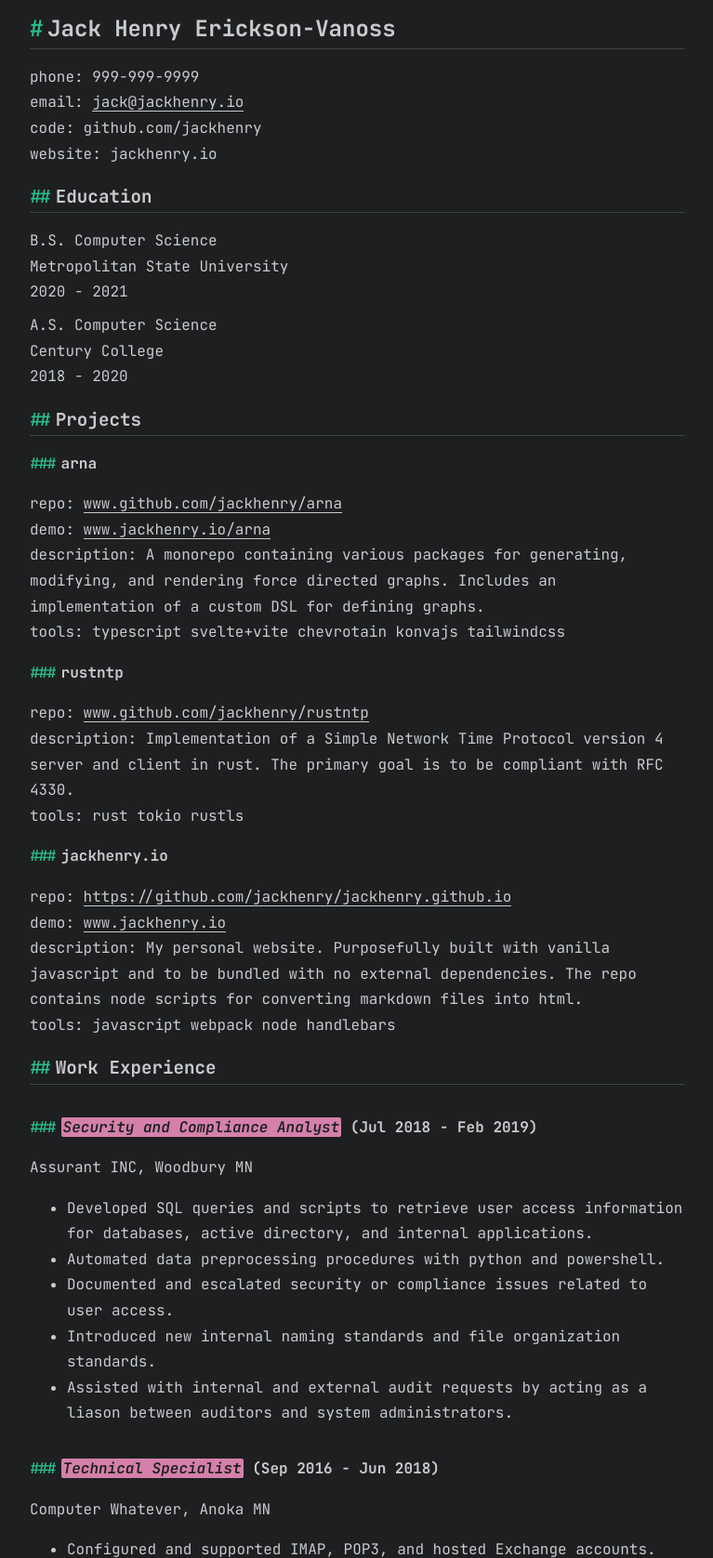
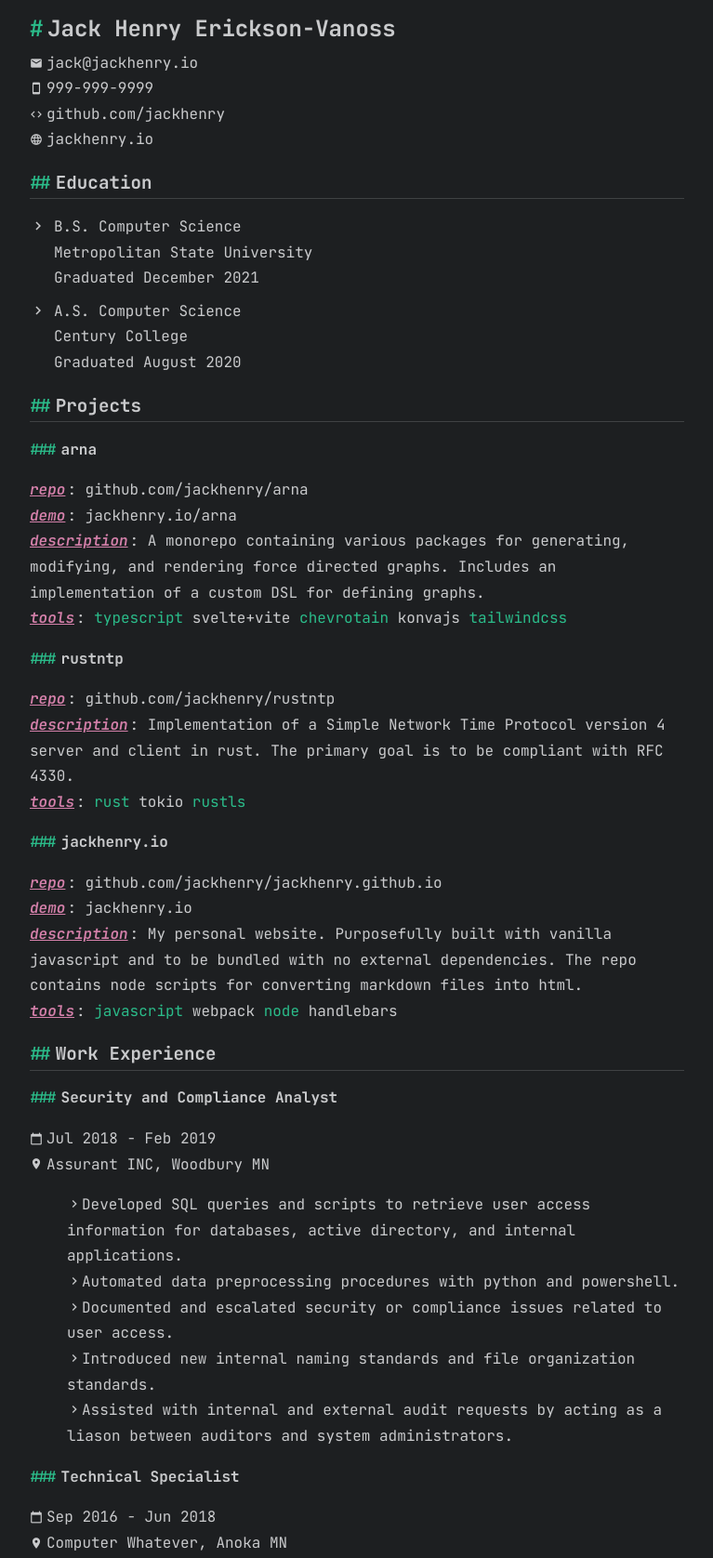
Before and after one commit to jackhenry/jackhenry.github.io, a website built with webpack: page public/posts/cv.html in a window 1280 px wide. Shown: the part 140-1816 px from the top of the page at 93% size, without its empty margins (256-1023 px from the left). Built offline with nearby package versions, Linux system fonts and the light colour scheme; files whose address does not match are found by name.

Commit message:
Updated CV.

```diff
--- /dev/null
+++ b/public/assets/css/resume.css
@@ -0,0 +1,55 @@
+@import url('shared.css');
+@import url('https://fonts.googleapis.com/css2?family=Source+Serif+Pro&display=swap');
+
+html {
+  border-top: 0px;
+}
+
+html, body {
+  background-color: rgb(255,255,255);
+  color: var(--main-bg-color);
+}
+
+body {
+  max-width: 52rem;
+  font-family: 'Source Serif Pro', 'serif';
+  font-weight: 500;
+}
+
+h1 {
+  border-bottom: 0px;
+}
+h2 {
+  border-bottom: 1px solid rgba(var(--main-bg-values), 0.2);
+}
+h3 {
+  border-bottom: 0px;
+}
+
+em {
+  padding-left: 0px;
+  text-decoration: underline;
+  color: var(--main-bg-color) !important;
+}
+
+footer {
+  display: none;
+}
+
+#content {
+  padding-top: 0px;
+}
+
+#jack-henry-erickson-vanoss {
+  margin-top: 0px;
+}
+
+#security-and-compliance-analyst {
+  margin-bottom: 0px;
+}
+#technical-specialist {
+  margin-bottom: 0px;
+}
+#sales-and-support-associate {
+  margin-bottom: 0px;
+}
--- a/public/assets/css/shared.css
+++ b/public/assets/css/shared.css
@@ -1,6 +1,7 @@
 :root {
   --main-fg-values: 201, 202, 204;
-  --main-bg-color: rgb(29, 31, 33);
+  --main-bg-values: 29, 31, 33;
+  --main-bg-color: rgb(var(--main-bg-values));
   --main-fg-color: rgb(var(--main-fg-values));
   --secondary-fg-color: rgb(43, 188, 138);
   --code-bg-color: rgb(41, 42, 45);
@@ -53,16 +54,6 @@ em {
   border-radius: 2px;
 }
 
-em:nth-child(even) {
-  color: var(--main-bg-color);
-  background-color: var(--secondary-fg-color);
-}
-
-em:nth-child(odd) {
-  color: var(--main-bg-color);
-  background-color: var(--link-hover-color);
-}
-
 #content {
   height: 100%;
   display: flex;
--- a/public/posts/cv.html
+++ b/public/posts/cv.html
@@ -27,34 +27,55 @@
         </div>
         <div id="markdown-container">
             <h1 id="jack-henry-erickson-vanoss">Jack Henry Erickson-Vanoss</h1>
-<p>phone: 999-999-9999<br/>
-email: <a href="mailto:&#106;&#97;&#99;&#x6b;&#x40;&#x6a;&#x61;&#x63;&#x6b;&#x68;&#101;&#110;&#114;&#121;&#x2e;&#x69;&#x6f;">&#106;&#97;&#99;&#x6b;&#x40;&#x6a;&#x61;&#x63;&#x6b;&#x68;&#101;&#110;&#114;&#121;&#x2e;&#x69;&#x6f;</a><br/>
-code: github.com/jackhenry<br />
-website: jackhenry.io</p>
+<div class="flex-align-center">
+  <span class="material-icons mr-4">email</span>
+  <span>jack@jackhenry.io</span>
+</div>
+<div class="flex-align-center">
+  <span class="material-icons mr-4">smartphone</span>
+  <span>999-999-9999</span>
+</div>
+<div class="flex-align-center">
+  <span class="material-icons mr-4">code</span>
+  <span>github.com/jackhenry</span>
+</div>
+<div class="flex-align-center">
+  <span class="material-icons mr-4">language</span>
+  <span>jackhenry.io</span>
+</div>
+
 <h2 id="education">Education</h2>
-<p>B.S. Computer Science<br/>Metropolitan State University<br/>2020 - 2021</p>
-<p id="as">A.S. Computer Science<br/>Century College<br/>2018 - 2020</p>
+<div class="education-flex">
+<span id="school-icon" class="material-icons">navigate_next</span>
+B.S. Computer Science<br/>Metropolitan State University<br/>Graduated December 2021
+</div>
+
+<div id="as" class="education-flex">
+<span id="school-icon" class="material-icons">navigate_next</span>
+A.S. Computer Science<br/>Century College<br/>Graduated August 2020</p>
+</div>
 
 <h2 id="projects">Projects</h2>
 <h3 id="arna">arna</h3>
-<p>repo: <a href="http://www.github.com/jackhenry/arna">www.github.com/jackhenry/arna</a><br/>
-demo: <a href="http://www.jackhenry.io/arna">www.jackhenry.io/arna</a><br/></p>
-<p>description: A monorepo containing various packages for generating, modifying, and rendering force directed graphs.
+<p><em>repo</em>: github.com/jackhenry/arna</p>
+<p><em>demo</em>: jackhenry.io/arna</p>
+<p><em>description</em>: A monorepo containing various packages for generating, modifying, and rendering force directed graphs.
 Includes an implementation of a custom DSL for defining graphs.</p>
-<p>tools: typescript svelte+vite chevrotain konvajs tailwindcss</p>
+<p><em>tools</em>: <span class="tools-list"><span>typescript</span> <span>svelte+vite</span> <span>chevrotain</span> <span>konvajs</span> <span>tailwindcss</span></span></p>
 <h3 id="rustntp">rustntp</h3>
-<p>repo: <a href="http://www.github.com/jackhenry/rustntp">www.github.com/jackhenry/rustntp</a></p>
-<p>description: Implementation of a Simple Network Time Protocol version 4 server and client in rust. The primary goal is to be
+<p><em>repo</em>: github.com/jackhenry/rustntp</p>
+<p><em>description</em>: Implementation of a Simple Network Time Protocol version 4 server and client in rust. The primary goal is to be
 compliant with RFC 4330.</p>
-<p>tools: rust tokio rustls</p>
+<p><em>tools</em>: <span class="tools-list"><span>rust</span> <span>tokio</span> <span>rustls</span></span></p>
 <h3 id="jackhenryio">jackhenry.io</h3>
-<p>repo: <a href="https://github.com/jackhenry/jackhenry.github.io">https://github.com/jackhenry/jackhenry.github.io</a><br>
-demo: <a href="http://www.jackhenry.io">www.jackhenry.io</a></p>
-<p>description: My personal website. Purposefully built with vanilla javascript and to be bundled with no external dependencies. The repo contains node scripts for converting markdown files into html.</p>
-<p>tools: javascript webpack node handlebars</p>
+<p><em>repo</em>: github.com/jackhenry/jackhenry.github.io</p>
+<p><em>demo</em>: jackhenry.io</p>
+<p><em>description</em>: My personal website. Purposefully built with vanilla javascript and to be bundled with no external dependencies. The repo contains node scripts for converting markdown files into html.</p>
+<p><em>tools</em>: <span class="tools-list"><span>javascript</span> <span>webpack</span> <span>node</span> <span>handlebars</span></span></p>
 <h2 id="work-experience">Work Experience</h2>
-<h3 id="security-and-compliance-analyst-jul-2018---feb-2019"><em>Security and Compliance Analyst</em> (Jul 2018 - Feb 2019)</h3>
-<p>Assurant INC, Woodbury MN </p>
+<h3 id="security-and-compliance-analyst">Security and Compliance Analyst</h3>
+<p><span class="flex-align-center"><span class="material-icons mr-4">calendar_today</span>Jul 2018 - Feb 2019</span>
+<span class="flex-align-center"><span class="material-icons mr-4">place</span>Assurant INC, Woodbury MN</span></p>
 <ul>
 <li>Developed SQL queries and scripts to retrieve user access information for databases, active directory, and internal applications.</li>
 <li>Automated data preprocessing procedures with python and powershell.</li>
@@ -62,8 +83,9 @@ demo: <a href="http://www.jackhenry.io">www.jackhenry.io</a></p>
 <li>Introduced new internal naming standards and file organization standards.</li>
 <li>Assisted with internal and external audit requests by acting as a liason between auditors and system administrators.</li>
 </ul>
-<h3 id="technical-specialist-sep-2016---jun-2018"><em>Technical Specialist</em> (Sep 2016 - Jun 2018)</h3>
-<p>Computer Whatever, Anoka MN</p>
+<h3 id="technical-specialist">Technical Specialist</h3>
+<p><span class="flex-align-center"><span class="material-icons mr-4">calendar_today</span>Sep 2016 - Jun 2018</span>
+<span class="flex-align-center"><span class="material-icons mr-4">place</span>Computer Whatever, Anoka MN</span></p>
 <ul>
 <li>Configured and supported IMAP, POP3, and hosted Exchange accounts.</li>
 <li>Provided support for common software packages likes Microsoft Office and Quickbooks.</li>
@@ -71,27 +93,107 @@ demo: <a href="http://www.jackhenry.io">www.jackhenry.io</a></p>
 <li>Implemented a new and more efficient backup procedure for client devices.</li>
 <li>Utilized ticketing platform to document technical solutions.</li>
 </ul>
-<h3 id="sales-and-support-associate-mar-2015---oct-2015"><em>Sales and Support Associate</em> (Mar 2015 - Oct 2015)</h3>
-<p>Central Computer, San Mateo CA</p>
+<h3 id="sales-and-support-associate">Sales and Support Associate</h3>
+<p><span class="flex-align-center"><span class="material-icons mr-4">calendar_today</span>Mar 2015 - Oct 2015</span>
+<span class="flex-align-center"><span class="material-icons mr-4">place</span>Central Computer, San Mateo CA</span></p>
 <ul>
 <li>Provided first line of technical support for clients.</li>
 <li>Assisted in basic troubleshooting of client devices.</li>
 <li>Documented and created support tickets for elevated issues.</li>
 <li>Responded to technical inquiries from propsective clients.</li>
 </ul>
+<script>
+  document.write('<link href="https://fonts.googleapis.com/icon?family=Material+Icons" rel="stylesheet">');
+  //document.getElementById('jack-henry-erickson-vanoss').innerHTML = 'Jack Henry';
+  const secretMode = () => {
+    const head  = document.getElementsByTagName('head')[0];
+    const link  = document.createElement('link');
+    link.id   = 'secret';
+    link.rel  = 'stylesheet';
+    link.type = 'text/css';
+    link.href = '../assets/css/resume.css';
+    link.media = 'all';
+    head.appendChild(link);
+    document.getElementById('head').remove();
+    document.getElementById('subhead').remove();
+    document.getElementById('jack-henry-erickson-vanoss').innerHTML = 'Jack Henry Erickson-Vanoss';
+  }
+
+  let clickCount = 0;
+  let secretModeEnabled = false;
+  document.getElementById('jack-henry-erickson-vanoss').addEventListener('click', () => {
+    clickCount += 1;
+    if (clickCount === 3 && !secretModeEnabled) {
+      secretModeEnabled = !secretModeEnabled;
+      secretMode();
+    }
+  })
+</script>
+
 <style>
-  h3 {
-    border-bottom: 0px;
+  h1, h3 {
+    border-bottom: 0px !important;
   }
   p {
     margin-bottom: 0px;
     margin-top: 0px;
   }
+  ul {
+    list-style-type: none;
+  }
+  li:before {
+    font-family: 'Material Icons';
+    content: 'navigate_next';
+    vertical-align: -7%;
+  }
+  em {
+    padding-left: 0px;
+    text-decoration: underline;
+    color: var(--link-hover-color);
+  }
   #as {
     margin-top: 8px;
   }
+  .tools-list > span:nth-child(odd) {
+    color: var(--secondary-fg-color);
+  }
   #arna {
     margin-top: 0px;
+  }
+  #security-and-compliance-analyst {
+    margin-top: 0px;
+  }
+  #technical-specialist {
+    margin-top: 0px;
+  }
+  #sales-and-support-associate {
+    margin-top: 0px;
+  }
+  em {
+    background-color: unset !important;
+  }
+  .material-icons {
+    font-size: 14px;
+  }
+  .education-flex {
+    display: flex;
+    align-items: center;
+  }
+  .flex-align-center {
+    display: flex;
+    align-items: center;
+  }
+  .mr-4 {
+    margin-right: 4px;
+  }
+  #school-icon {
+    font-size: 18px;
+    margin-top: 4px;
+    margin-right: 8px;
+    place-self: start;
+  }
+  #jack-henry-erickson-vanoss {
+    margin-bottom: 2px;
   }
 </style>
         </div>
```
Also changed, not shown: src/content/posts/cv.md (+127 -25 lines).
